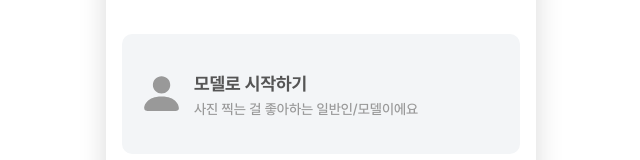
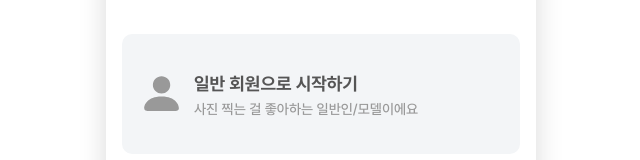
Before and after one commit to Damabwa/Web, a React (Create React App) app: page /signup in a window 1280 px wide. Shown: the part 158-318 px from the top of the page, without its empty margins (319-959 px from the left). Built offline with nearby package versions, Linux system fonts and the light colour scheme.

Commit message:
fix: 텍스트 수정

```diff
--- a/src/pages/SignUp/SelectRole/index.tsx
+++ b/src/pages/SignUp/SelectRole/index.tsx
@@ -28,7 +28,7 @@ export default function SelectRole({ setRoleFunc }: Props) {
             <div
               className={`text-lg font-bold ${role === "USER" ? "text-white" : "text-black02"}`}
             >
-              모델로 시작하기
+              일반 회원으로 시작하기
             </div>
             <div
               className={`text-sm font-medium ${role === "USER" ? "text-white" : "text-black04"}`}
--- a/src/pages/SignUp/SetProfile/index.tsx
+++ b/src/pages/SignUp/SetProfile/index.tsx
@@ -104,7 +104,7 @@ export default function SetProfile({
         <div className="flex flex-col">
           <InputButtonBox
             isRequired={true}
-            title={userInfo.role === "USER" ? "닉네임" : "상호활동명"}
+            title={userInfo.role === "USER" ? "닉네임" : "상호/활동명"}
             description=""
             placeholder={`${userInfo.role === "USER" ? "닉네임" : "상호/활동명"}을 입력해주세요.`}
             onChange={handleNameInput}
```
